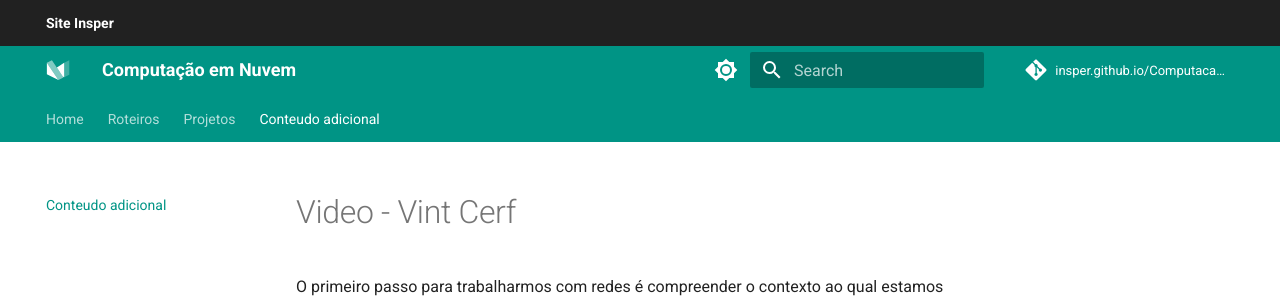
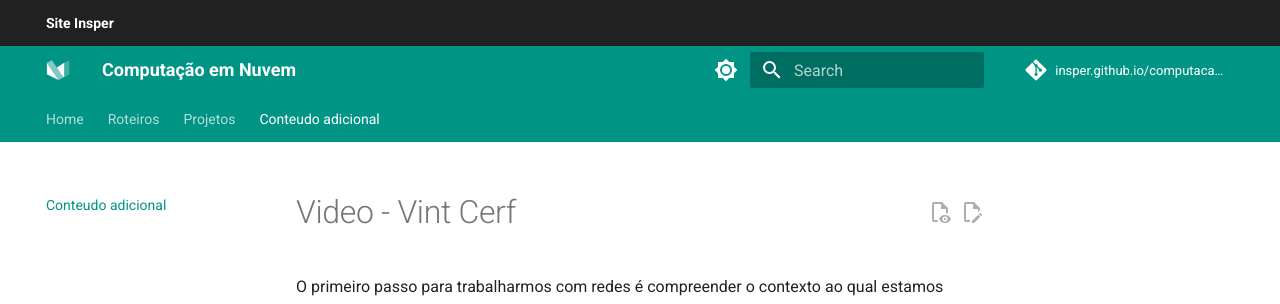
Before and after one commit to Insper/computacao-nuvem, an MkDocs documentation site: the page built from docs/adicional/index.md, in a window 1280 px wide. Shown: the top 304 px of the page. Built offline with MkDocs 1.6.1 and Material for MkDocs 9.7.7, drawn with Linux system fonts in a browser that asks for light colours; comment, search, counter and statistics services are not loaded.

Commit message:
modified mkdocs.yml

```diff
--- a/mkdocs.yml
+++ b/mkdocs.yml
@@ -20,14 +20,14 @@
 
 # Project information
 site_name: Computação em Nuvem
-site_url: https://insper.github.io/ComputacaoNuvem
+site_url: https://github.com/Insper/computacao-nuvem
 site_author: Tiago Demay
 site_description: >-
   Aqui vamos manter os roteiros de aula para facilitar o acesso ao conteudo
 
 # Repository
-repo_name: insper.github.io/ComputacaoNuvem
-repo_url: https://insper.github.io/ComputacaoNuvem
+repo_name: insper.github.io/computacao-nuvem
+repo_url: https://github.com/Insper/computacao-nuvem
 
 # Copyright
 copyright: Copyright &copy; 2022 - Tiago Demay
```
